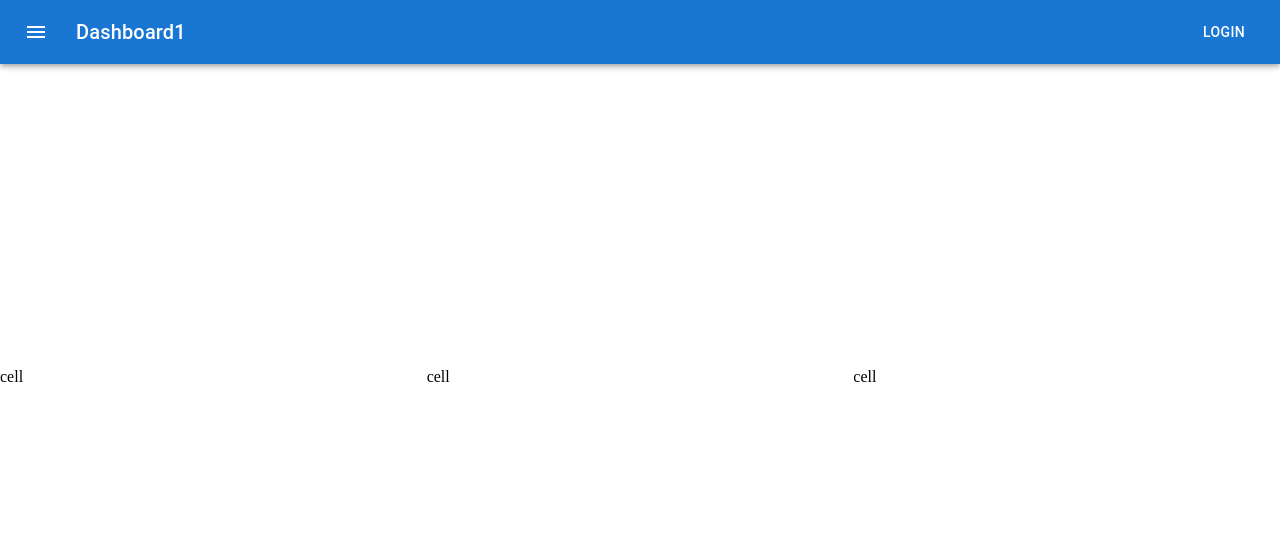
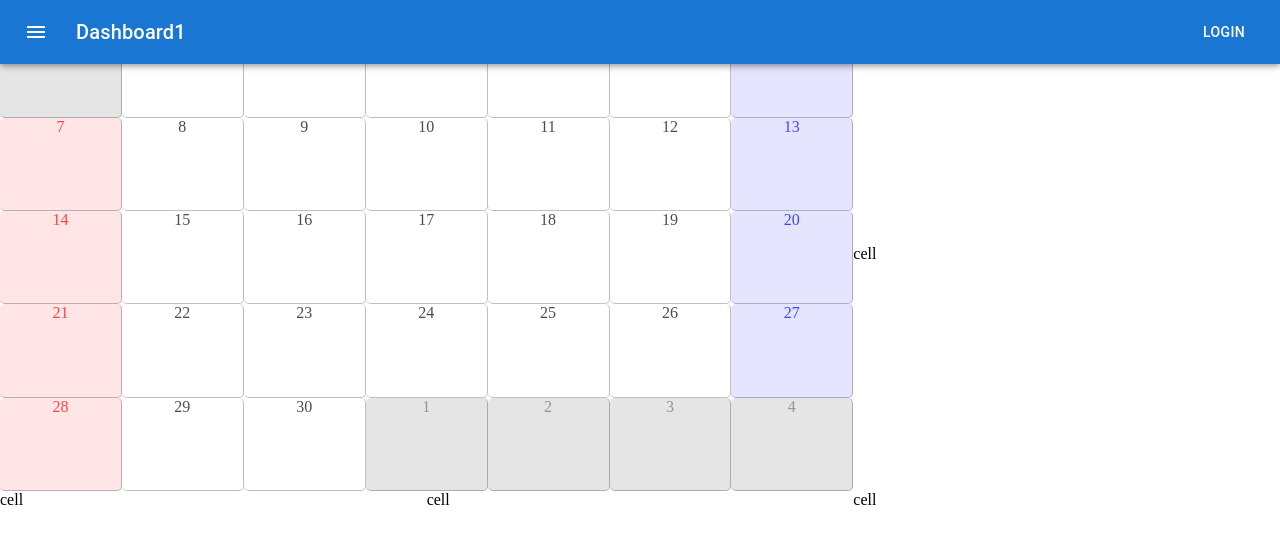
Before and after one commit to kettleTeacues/pofareng_exp, a Next.js app in the folder containers/frontend/: page /dashboard1 in a window 1280 px wide. Shown: the top 544 px of the page. Built offline with nearby package versions, Linux system fonts and the light colour scheme.

Commit message:
ダッシュボードにコンポーネントを動的インポートするテスト

```diff
--- a/containers/frontend/src/components/WorkTile.tsx
+++ b/containers/frontend/src/components/WorkTile.tsx
@@ -1,8 +1,44 @@
+import { useEffect, useState } from 'react';
 import '@/components/styles/worktile.scss';
+import { DayCell, TimeCell } from './Cell';
+import { Events } from './Event';
+import type { MonthCalendarProps, WeekCalendarProps, DayStrings, CalendarEvent } from './types/calendars';
+
+const defaultDayStrings: DayStrings = {
+    '0': {default: 'sun'},
+    '1': {default: 'mon'},
+    '2': {default: 'tue'},
+    '3': {default: 'wed'},
+    '4': {default: 'thu'},
+    '5': {default: 'fri'},
+    '6': {default: 'sat'},
+}
+const dispDate = new Date();
+const event: CalendarEvent[] = [];
 
 export const Worktile = () => {
+    const [Test, setTest] = useState<React.ComponentType<MonthCalendarProps> | null>(null);
+
+    const loadComponent = async (colSta: number, colEnd: number, rowSta: number, rowEnd: number) => {
+        const comp = await import('@/components/Calendars');
+        setTest(() => comp.MonthCalendar);
+    };
+
+    useEffect(() => {
+        loadComponent(1, 2, 1, 2);
+    }, []);
+
     return <div className='worktile-wrapper'>
-        <div className='tile-cell'>cell</div>
+        <div className='tile-cell' style={{
+            gridColumnStart: 1,
+            gridColumnEnd: 'span 2',
+            gridRowStart: 1,
+            gridRowEnd: 'span 2',
+        }}>{Test &&
+            <Test
+                date={dispDate}
+            />
+        }</div>
         <div className='tile-cell'>cell</div>
         <div className='tile-cell'>cell</div>
         <div className='tile-cell'>cell</div>
--- a/containers/frontend/src/components/styles/calendar.scss
+++ b/containers/frontend/src/components/styles/calendar.scss
@@ -15,6 +15,8 @@
 }
 .calendar-wrapper {
     position: relative;
+    width: var(--width);
+    height: var(--height);
     color: rgb(var(--base-color), var(--color-opacity));
 
     .calendar-underlay, .calendar-overlay {
```
